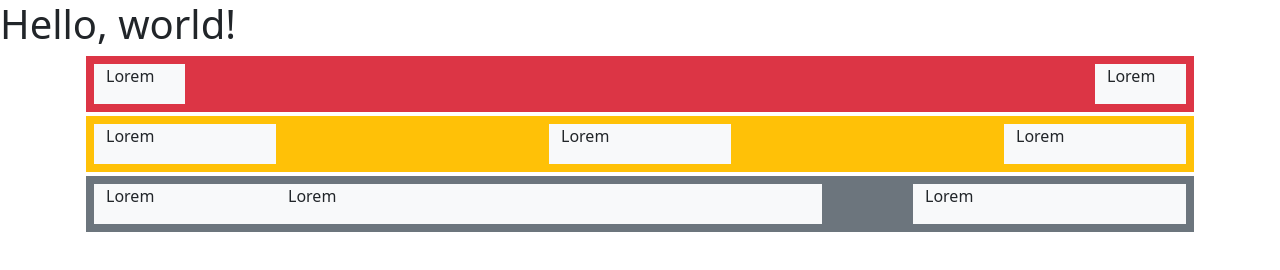
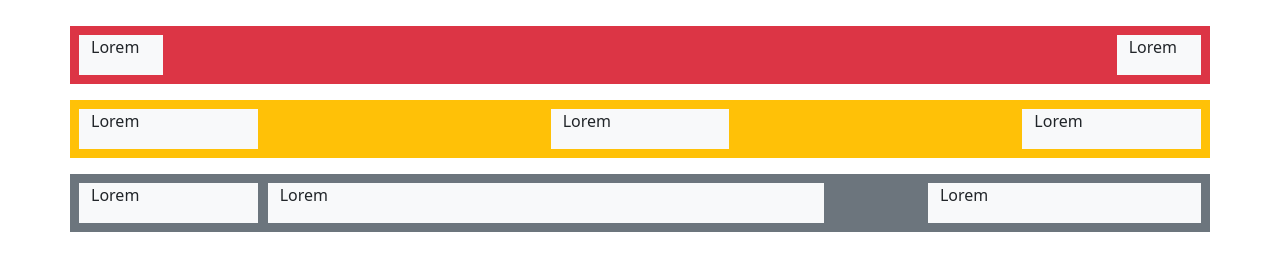
Before and after one commit to TamaraZolnajic/FE16-DS-Day1-Tamara-Sebastian, a plain HTML site: page Tamara/Advanced/bootstrap-a1.html in a window 1280 px wide. Drawn offline with nearby package versions, Linux system fonts and the light colour scheme.

Commit message:
improvements

```diff
--- a/Tamara/Advanced/bootstrap-a1.html
+++ b/Tamara/Advanced/bootstrap-a1.html
@@ -7,37 +7,36 @@
 
     <title>Hello, world!</title>
   </head>
-  <body>
-        <h1>Hello, world!</h1>
+  <body style="margin-top: 2%; ;">
         <div class="container">
-        <div class="row bg-danger p-2 m-1" >
-            <div class=" col-lg-1 col-md-2 bg-light " >
+        <div class="row bg-danger p-1 mb-3 " >
+            <div class=" col-lg-1 col-md-2 bg-light border border-5 border-danger" >
                 <p>Lorem  </p>
             </div>
-            <div class=" col-lg-1 col-md-2 bg-light offset-md-10">
+            <div class=" col-lg-1 col-md-2 bg-light offset-md-10 border border-5 border-danger">
                 <p>Lorem  </p>
             </div>
         </div>
-        <div class="row bg-warning p-2 m-1" >
-            <div class=" col-lg-2 bg-light" >
+        <div class="row bg-warning p-1 mb-3" >
+            <div class=" col-lg-2 bg-light border border-5 border-warning" >
                 <p>Lorem  </p>
             </div>
-            <div class=" col-lg-2 bg-light offset-md-3">
+            <div class=" col-lg-2 bg-light offset-md-3 border border-5 border-warning">
                 <p>Lorem  </p>
             </div>
-            <div class=" col-lg-2 bg-light offset-md-3">
+            <div class=" col-lg-2 bg-light offset-md-3 border border-5 border-warning">
                 <p>Lorem   </p>
             </div>
         </div>
-        <div class="row bg-secondary p-2 m-1" >
-            <div class=" col-lg-2 bg-light">
+        <div class="row bg-secondary p-1 mb-3" >
+            <div class=" col-lg-2 bg-light border border-5 border-secondary">
                 <p>Lorem  </p>
             </div>
-            <div class=" col-lg-6 bg-light">
+            <div class=" col-lg-6 bg-light border-left-1px border border-5 border-secondary">
                 <p>Lorem  </p>
             </div>
-            <div class=" col-lg-3 bg-light offset-md-1">
-                <p>Lorem   </p>
+            <div class=" col-lg-3 bg-light offset-md-1 border border-5 border-secondary">
+                <p>Lorem </p>
             </div>
         </div>
     </div>
--- /dev/null
+++ b/Tamara/Challenge/style.css
@@ -0,0 +1,3 @@
+nav{
+    height: 8vh;
+}
```
Also changed, not shown: Tamara/Challenge/index.html (added, +20 -0 lines).
